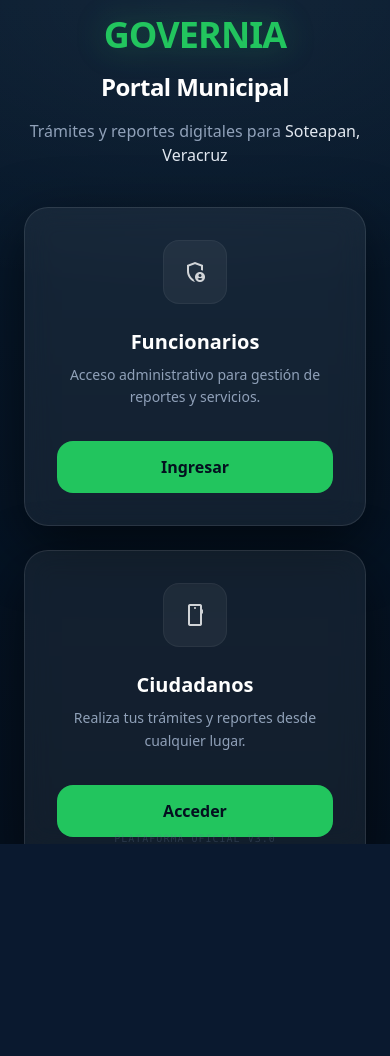
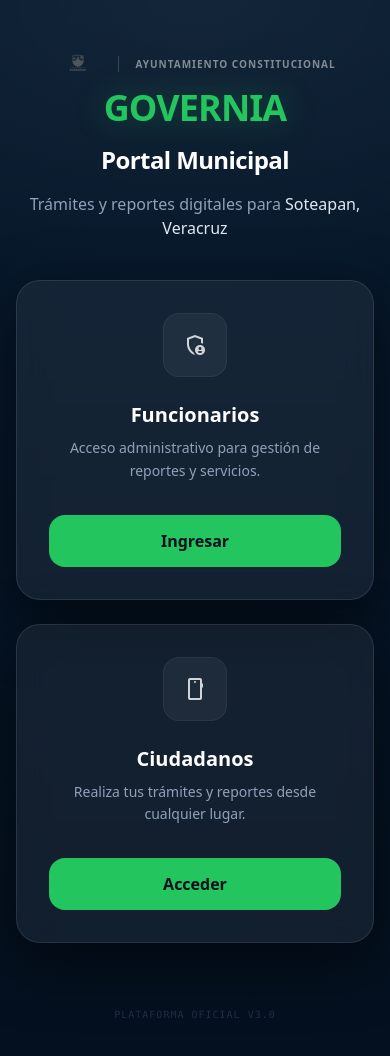
Before and after one commit to jesusferre27-stack/governia-app, a Next.js app: page / in a window 390 px wide. Shown: the top 1056 px of the page. Before the commit the page ends 844 px from the top, so only its background shows below. Built offline with nearby package versions, Linux system fonts and the light colour scheme.

Commit message:
Fix mobile visual layout: enable scrolling and responsive padding

```diff
--- a/app/(auth)/citizen/login/page.tsx
+++ b/app/(auth)/citizen/login/page.tsx
@@ -60,7 +60,7 @@ export default function CitizenLoginPage() {
 
     return (
         <div
-            className="h-screen w-full flex flex-col items-center justify-center p-4 relative overflow-hidden font-sans"
+            className="min-h-screen w-full flex flex-col items-center justify-center p-6 relative overflow-x-hidden font-sans"
             style={{
                 background: `
                     radial-gradient(900px 500px at 50% 0%, rgba(255,255,255,0.05), transparent 60%),
@@ -74,7 +74,7 @@ export default function CitizenLoginPage() {
             </h1>
 
             <div
-                className="w-full max-w-[400px] rounded-3xl p-10 flex flex-col relative z-10 animate-in zoom-in duration-500"
+                className="w-full max-w-[400px] rounded-3xl p-8 md:p-10 flex flex-col relative z-10 animate-in zoom-in duration-500"
                 style={{
                     background: 'rgba(255,255,255,0.06)',
                     backdropFilter: 'blur(14px)',
--- a/app/(auth)/staff/login/page.tsx
+++ b/app/(auth)/staff/login/page.tsx
@@ -32,7 +32,7 @@ export default function StaffLoginPage() {
 
     return (
         <div
-            className="h-screen w-full flex flex-col items-center justify-center p-4 relative overflow-hidden font-sans"
+            className="min-h-screen w-full flex flex-col items-center justify-center p-6 relative overflow-x-hidden font-sans"
             style={{
                 background: `
                     radial-gradient(900px 500px at 50% 0%, rgba(255,255,255,0.05), transparent 60%),
@@ -46,7 +46,7 @@ export default function StaffLoginPage() {
             </h1>
 
             <div
-                className="w-full max-w-[400px] rounded-3xl p-10 flex flex-col relative z-10 animate-in zoom-in duration-500"
+                className="w-full max-w-[400px] rounded-3xl p-8 md:p-10 flex flex-col relative z-10 animate-in zoom-in duration-500"
                 style={{
                     background: 'rgba(255,255,255,0.06)',
                     backdropFilter: 'blur(14px)',
--- a/app/page.tsx
+++ b/app/page.tsx
@@ -5,7 +5,7 @@ import Link from "next/link";
 export default function LandingPage() {
   return (
     <div
-      className="h-screen w-full relative overflow-hidden flex flex-col items-center justify-center font-sans -mb-1"
+      className="min-h-screen w-full relative flex flex-col items-center justify-center font-sans py-12 px-4 md:px-6 overflow-x-hidden"
       style={{
         background: `
                     radial-gradient(900px 500px at 50% 0%, rgba(255,255,255,0.05), transparent 60%),
@@ -15,7 +15,7 @@ export default function LandingPage() {
     >
 
       {/* Header Content */}
-      <div className="relative z-10 w-full max-w-4xl px-6 flex flex-col items-center gap-8 md:gap-12">
+      <div className="relative z-10 w-full max-w-4xl flex flex-col items-center gap-8 md:gap-12">
 
         {/* Main Brand Header */}
         <div className="text-center space-y-4 animate-in fade-in slide-in-from-top-4 duration-700">
@@ -42,9 +42,9 @@ export default function LandingPage() {
         <div className="grid grid-cols-1 md:grid-cols-2 gap-6 w-full pt-2">
 
           {/* Staff Card */}
-          <Link href="/staff/login" className="group h-full">
+          <Link href="/staff/login" className="group h-full w-full">
             <div
-              className="h-full rounded-3xl p-8 flex flex-col items-center text-center transition-all duration-300 group-hover:-translate-y-1 group-hover:shadow-[0_30px_60px_rgba(0,0,0,0.5)] border border-white/10"
+              className="h-full w-full rounded-3xl p-8 flex flex-col items-center text-center transition-all duration-300 group-hover:-translate-y-1 group-hover:shadow-[0_30px_60px_rgba(0,0,0,0.5)] border border-white/10"
               style={{
                 background: 'rgba(255,255,255,0.06)',
                 backdropFilter: 'blur(14px)',
@@ -69,9 +69,9 @@ export default function LandingPage() {
           </Link>
 
           {/* Citizen Card */}
-          <Link href="/citizen/login" className="group h-full">
+          <Link href="/citizen/login" className="group h-full w-full">
             <div
-              className="h-full rounded-3xl p-8 flex flex-col items-center text-center transition-all duration-300 group-hover:-translate-y-1 group-hover:shadow-[0_30px_60px_rgba(0,0,0,0.5)] border border-white/10"
+              className="h-full w-full rounded-3xl p-8 flex flex-col items-center text-center transition-all duration-300 group-hover:-translate-y-1 group-hover:shadow-[0_30px_60px_rgba(0,0,0,0.5)] border border-white/10"
               style={{
                 background: 'rgba(255,255,255,0.06)',
                 backdropFilter: 'blur(14px)',
@@ -97,7 +97,7 @@ export default function LandingPage() {
 
         </div>
 
-        <div className="absolute bottom-6 opacity-30">
+        <div className="mt-8 opacity-30">
           <p className="text-[10px] text-slate-500 font-mono tracking-widest uppercase">
             Plataforma Oficial v3.0
           </p>
```
